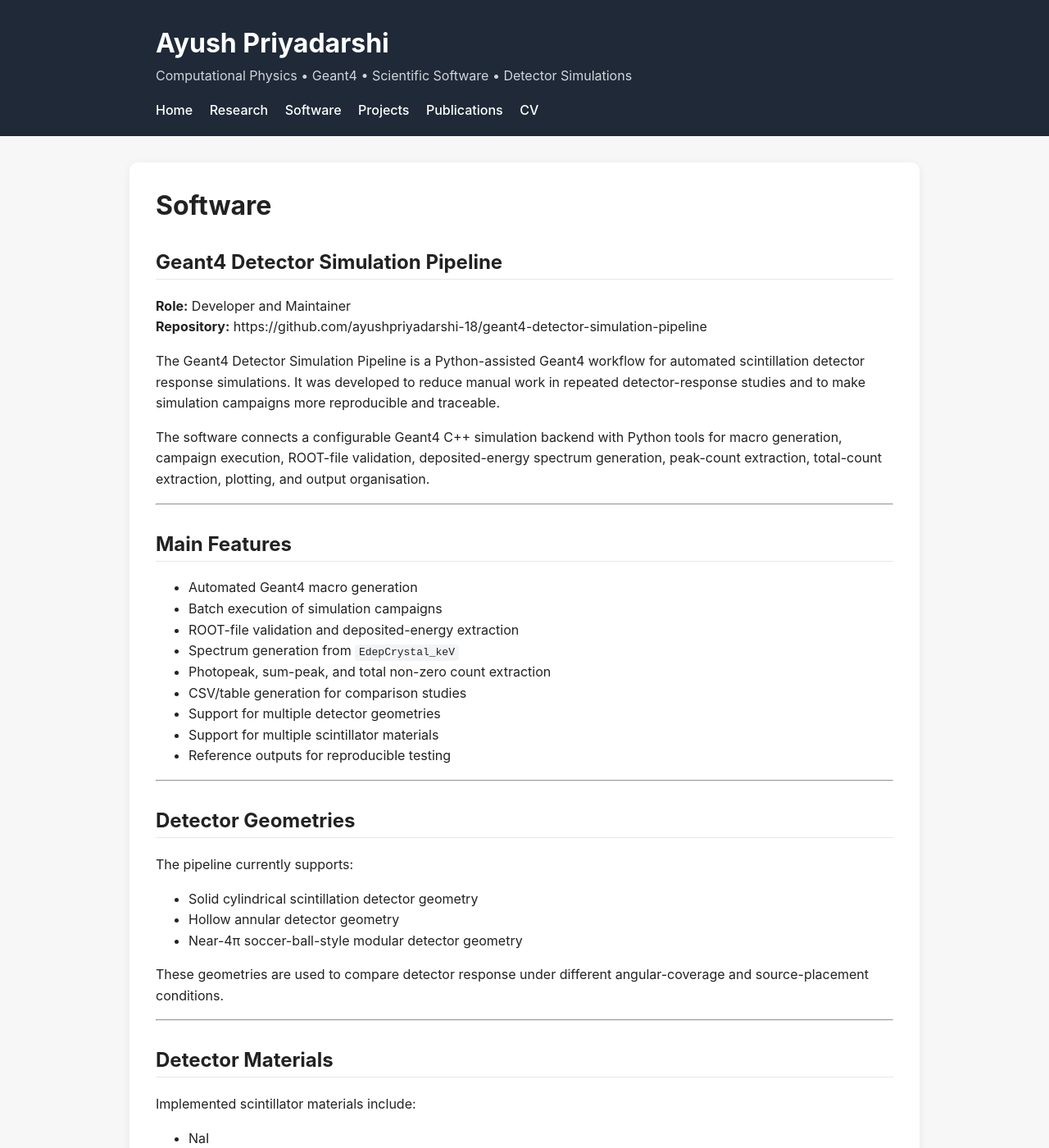
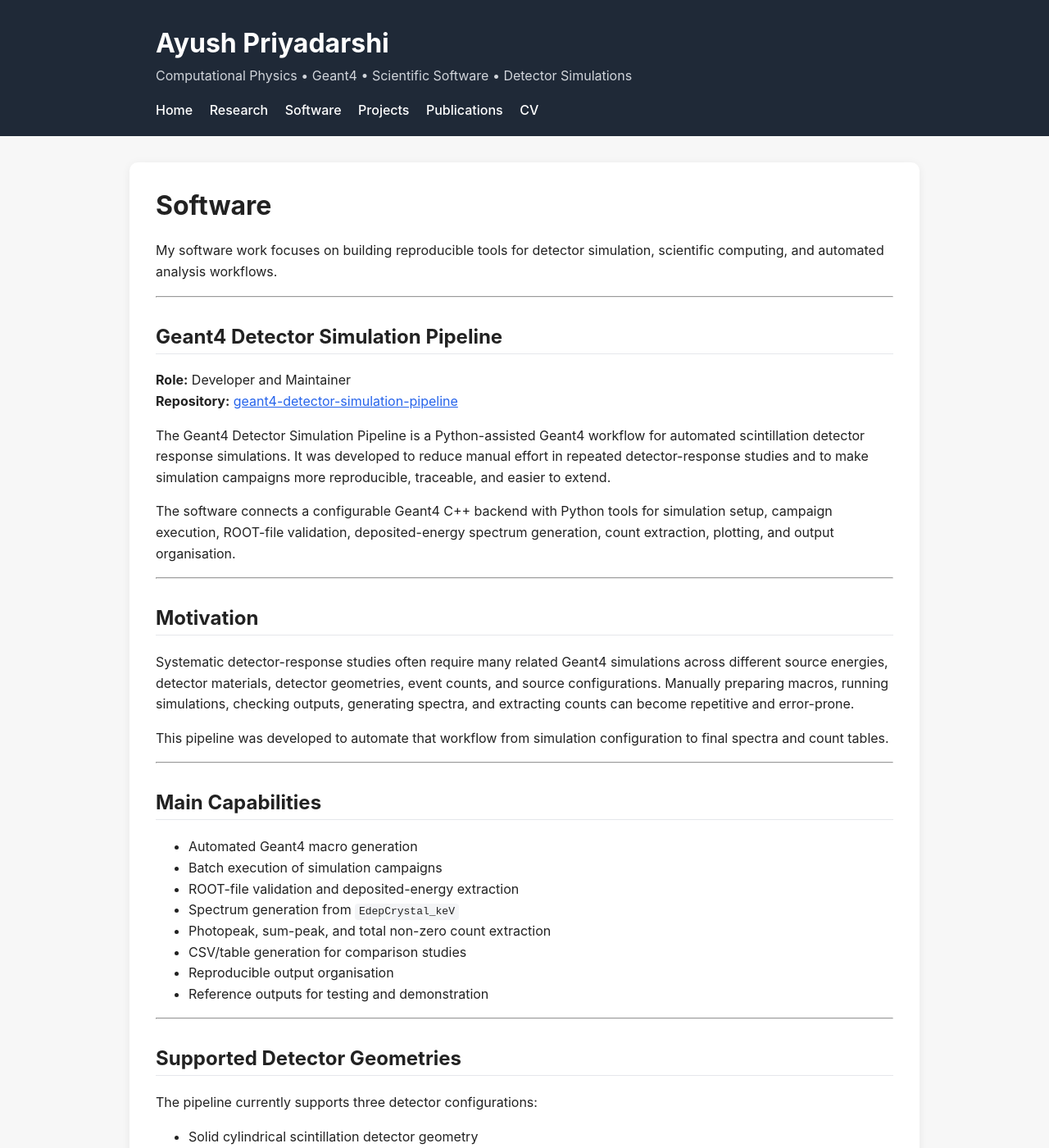
Before and after one commit to ayushpriyadarshi-18/ayushpriyadarshi-18.github.io, a Jekyll site: the page built from software.md, in a window 1280 px wide and 1400 px high. Shown: the whole window at 82% size. Built offline with Jekyll 4.4.1, drawn with Linux system fonts in a browser that asks for light colours; some of the changed text lies outside the part shown.

Commit message:
Polish software page

```diff
--- a/software.md
+++ b/software.md
@@ -5,18 +5,30 @@ title: Software
 
 # Software
 
+My software work focuses on building reproducible tools for detector simulation, scientific computing, and automated analysis workflows.
+
+---
+
 ## Geant4 Detector Simulation Pipeline
 
 **Role:** Developer and Maintainer
-**Repository:** https://github.com/ayushpriyadarshi-18/geant4-detector-simulation-pipeline
+**Repository:** [geant4-detector-simulation-pipeline](https://github.com/ayushpriyadarshi-18/geant4-detector-simulation-pipeline)
 
-The Geant4 Detector Simulation Pipeline is a Python-assisted Geant4 workflow for automated scintillation detector response simulations. It was developed to reduce manual work in repeated detector-response studies and to make simulation campaigns more reproducible and traceable.
+The Geant4 Detector Simulation Pipeline is a Python-assisted Geant4 workflow for automated scintillation detector response simulations. It was developed to reduce manual effort in repeated detector-response studies and to make simulation campaigns more reproducible, traceable, and easier to extend.
 
-The software connects a configurable Geant4 C++ simulation backend with Python tools for macro generation, campaign execution, ROOT-file validation, deposited-energy spectrum generation, peak-count extraction, total-count extraction, plotting, and output organisation.
+The software connects a configurable Geant4 C++ backend with Python tools for simulation setup, campaign execution, ROOT-file validation, deposited-energy spectrum generation, count extraction, plotting, and output organisation.
 
 ---
 
-## Main Features
+## Motivation
+
+Systematic detector-response studies often require many related Geant4 simulations across different source energies, detector materials, detector geometries, event counts, and source configurations. Manually preparing macros, running simulations, checking outputs, generating spectra, and extracting counts can become repetitive and error-prone.
+
+This pipeline was developed to automate that workflow from simulation configuration to final spectra and count tables.
+
+---
+
+## Main Capabilities
 
 - Automated Geant4 macro generation
 - Batch execution of simulation campaigns
@@ -24,25 +36,24 @@ The software connects a configurable Geant4 C++ simulation backend with Python t
 - Spectrum generation from `EdepCrystal_keV`
 - Photopeak, sum-peak, and total non-zero count extraction
 - CSV/table generation for comparison studies
-- Support for multiple detector geometries
-- Support for multiple scintillator materials
-- Reference outputs for reproducible testing
+- Reproducible output organisation
+- Reference outputs for testing and demonstration
 
 ---
 
-## Detector Geometries
+## Supported Detector Geometries
 
-The pipeline currently supports:
+The pipeline currently supports three detector configurations:
 
 - Solid cylindrical scintillation detector geometry
 - Hollow annular detector geometry
 - Near-4π soccer-ball-style modular detector geometry
 
-These geometries are used to compare detector response under different angular-coverage and source-placement conditions.
+These geometries allow detector response to be compared under different angular-coverage and source-placement conditions.
 
 ---
 
-## Detector Materials
+## Supported Scintillator Materials
 
 Implemented scintillator materials include:
 
@@ -57,22 +68,22 @@ Implemented scintillator materials include:
 
 ## Simulation and Analysis Workflow
 
-The typical workflow is:
+A typical simulation campaign follows this structure:
 
-1. Define source, detector material, geometry, and event count.
+1. Define detector material, geometry, source configuration, and event count.
 2. Generate Geant4 macro files using Python.
-3. Run the Geant4 simulation campaign.
+3. Execute Geant4 simulations.
 4. Validate ROOT output files.
-5. Extract deposited-energy information from the ROOT event tree.
+5. Extract deposited-energy data from the event tree.
 6. Generate deposited-energy spectra.
-7. Extract peak counts and total non-zero deposited-energy counts.
-8. Export results as tables and plots.
+7. Extract photopeak, sum-peak, and total non-zero deposited-energy counts.
+8. Export final results as plots and comparison tables.
 
 ---
 
 ## Research Use
 
-This software formed the basis of my undergraduate thesis:
+This software forms the basis of my undergraduate thesis:
 
 *A Python-Assisted Geant4 Workflow for Automated Scintillation Detector Response Simulations*
 
```
Also changed, not shown: other parts of software.md (+4 -6 lines).
